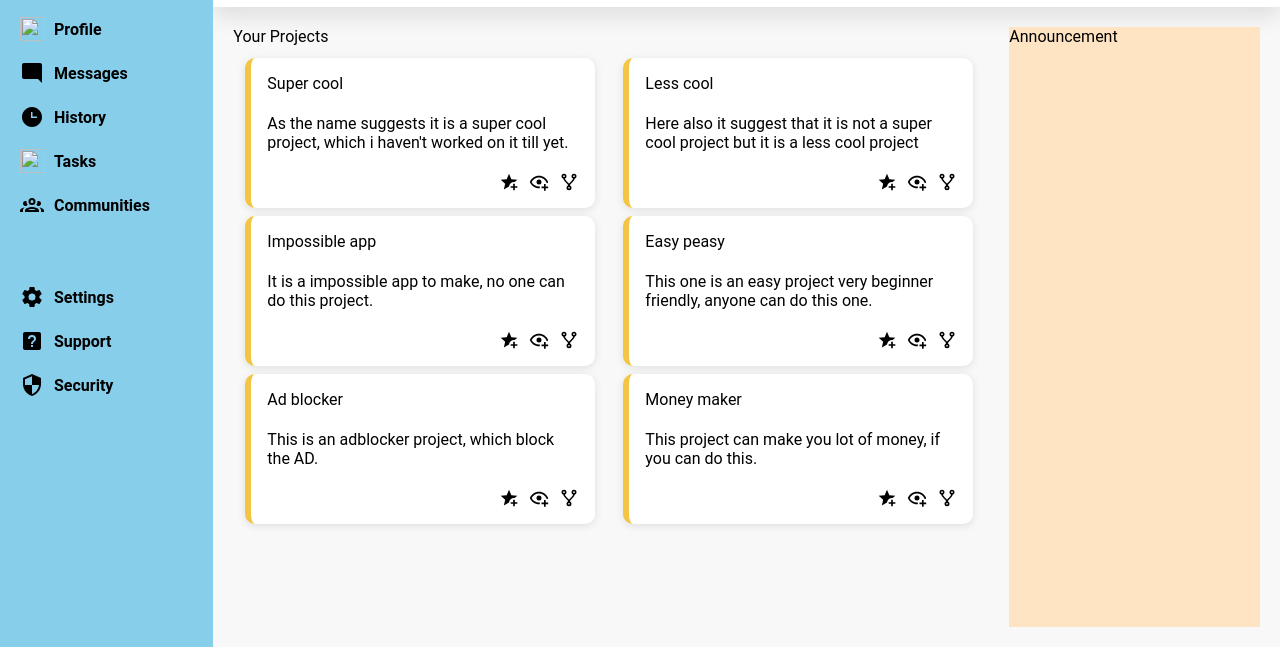
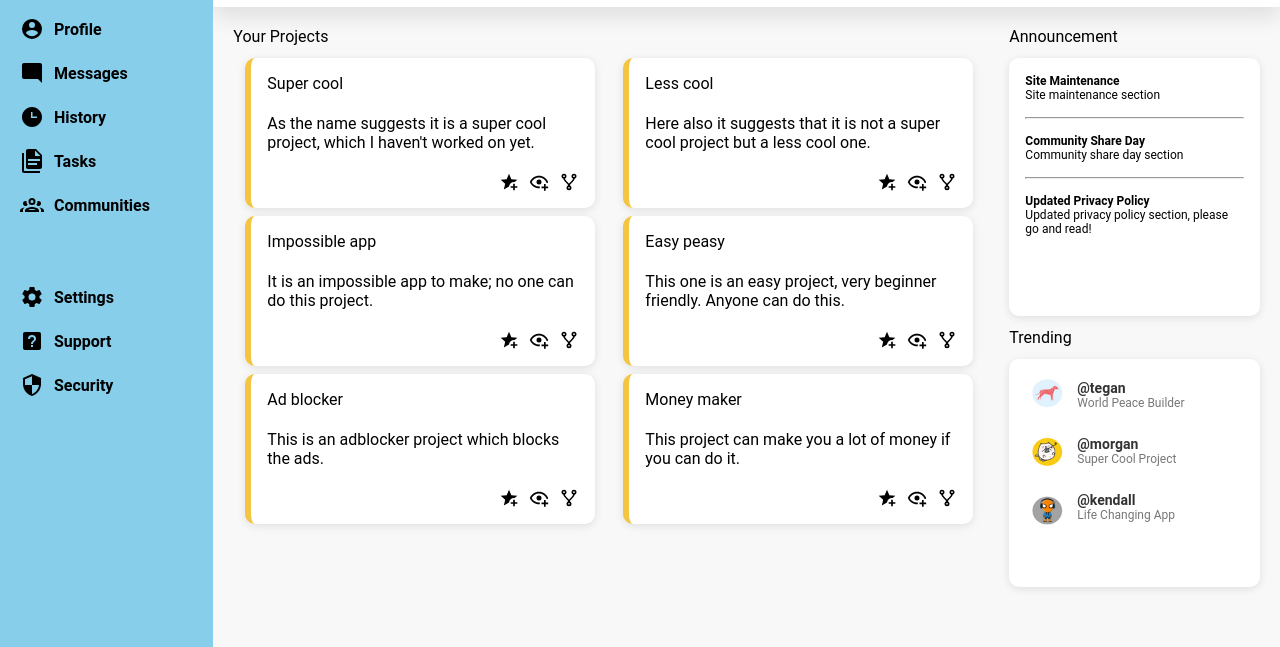
Before and after one commit to Anand-1812/Admin-Dashboard, a plain HTML site: page index.html in a window 1280 px wide. Shown: the part 153-800 px from the top of the page. Drawn offline with Linux system fonts and the light colour scheme.

Commit message:
complete the project

```diff
--- a/index.html
+++ b/index.html
@@ -24,7 +24,12 @@
                 <img class="avatar" src="./images/avataaars.svg" alt="avatar">
                 <div class="admin-msg">
                     <p class="hi">Hi there,</p>
-                    <h2>Anand Kumar <a href="https://x.com/AnandKumar23587" target="_blank" style="text-decoration: none; color: #0d8ddb;">(@anand)</a></h2>
+                    <h2>
+                        Anand Kumar
+                        <a href="https://x.com/AnandKumar23587" target="_blank" style="text-decoration: none; color: #0d8ddb;">
+                            (@anand)
+                        </a>
+                    </h2>
                 </div>
             </div>
             <div class="admin-method">
@@ -34,6 +39,7 @@
             </div>
         </div>
     </header>
+
     <aside class="sidebar">
         <div class="sidebar-item">
             <img src="./images/view-dashboard(1).svg" class="dashboard" alt="Dashboard">
@@ -46,7 +52,7 @@
                 <p>Home</p>
             </div>
             <div class="sidebar-item">
-                <img src="./images/" class="icon">
+                <img src="./images/account-circle.svg" class="icon">
                 <p>Profile</p>
             </div>
             <div class="sidebar-item">
@@ -58,36 +64,38 @@
                 <p>History</p>
             </div>
             <div class="sidebar-item">
-                <img src="./images/" class="icon">
+                <img src="./images/file-document-multiple.svg" class="icon">
                 <p>Tasks</p>
             </div>
             <div class="sidebar-item">
-                <img src="./images/account-group-outline.svg" alt="" class="icon">
+                <img src="./images/account-group-outline.svg" class="icon">
                 <p>Communities</p>
             </div>
         </div>
+
         <div class="bottom-bar">
             <div class="sidebar-item">
-                <img src="./images/cog.svg" alt="" class="icon">
+                <img src="./images/cog.svg" class="icon">
                 <p>Settings</p>
             </div>
             <div class="sidebar-item">
-                <img src="./images/help-box.svg" alt="" class="icon">
+                <img src="./images/help-box.svg" class="icon">
                 <p>Support</p>
             </div>
             <div class="sidebar-item">
-                <img src="./images/security.svg" alt="" class="icon">
+                <img src="./images/security.svg" class="icon">
                 <p>Security</p>
             </div>
         </div>
     </aside>
+
     <main class="content">
         <div class="project">
             <p>Your Projects</p>
             <div class="container">
                 <div class="div one">
                     <p>Super cool</p>
-                    <p>As the name suggests it is a super cool project, which i haven't worked on it till yet.</p>
+                    <p>As the name suggests it is a super cool project, which I haven't worked on yet.</p>
                     <div class="option">
                         <img src="./images/star-plus.svg" alt="like">
                         <img src="./images/eye-plus-outline.svg" alt="view">
@@ -96,7 +104,7 @@
                 </div>
                 <div class="div two">
                     <p>Less cool</p>
-                    <p>Here also it suggest that it is not a super cool project but it is a less cool project</p>
+                    <p>Here also it suggests that it is not a super cool project but a less cool one.</p>
                     <div class="option">
                         <img src="./images/star-plus.svg" alt="like">
                         <img src="./images/eye-plus-outline.svg" alt="view">
@@ -105,7 +113,7 @@
                 </div>
                 <div class="div three">
                     <p>Impossible app</p>
-                    <p>It is a impossible app to make, no one can do this project.</p>
+                    <p>It is an impossible app to make; no one can do this project.</p>
                     <div class="option">
                         <img src="./images/star-plus.svg" alt="like">
                         <img src="./images/eye-plus-outline.svg" alt="view">
@@ -114,7 +122,7 @@
                 </div>
                 <div class="div four">
                     <p>Easy peasy</p>
-                    <p>This one is an easy project very beginner friendly, anyone can do this one.</p>
+                    <p>This one is an easy project, very beginner friendly. Anyone can do this.</p>
                     <div class="option">
                         <img src="./images/star-plus.svg" alt="like">
                         <img src="./images/eye-plus-outline.svg" alt="view">
@@ -123,7 +131,7 @@
                 </div>
                 <div class="div five">
                     <p>Ad blocker</p>
-                    <p>This is an adblocker project, which block the AD.</p>
+                    <p>This is an adblocker project which blocks the ads.</p>
                     <div class="option">
                         <img src="./images/star-plus.svg" alt="like">
                         <img src="./images/eye-plus-outline.svg" alt="view">
@@ -131,8 +139,8 @@
                     </div>
                 </div>
                 <div class="div six">
-                    <P>Money maker</P>
-                    <p>This project can make you lot of money, if you can do this.</p>
+                    <p>Money maker</p>
+                    <p>This project can make you a lot of money if you can do it.</p>
                     <div class="option">
                         <img src="./images/star-plus.svg" alt="like">
                         <img src="./images/eye-plus-outline.svg" alt="view">
@@ -140,10 +148,51 @@
                     </div>
                 </div>
             </div>
+        </div>
 
-        </div>
         <div class="side-content">
             <p>Announcement</p>
+            <div class="announcement">
+                <div>
+                    <p class="text">Site Maintenance</p>
+                    <p>Site maintenance section</p>
+                </div>
+                <hr>
+                <div>
+                    <p class="text">Community Share Day</p>
+                    <p>Community share day section</p>
+                </div>
+                <hr>
+                <div>
+                    <p class="text">Updated Privacy Policy</p>
+                    <p>Updated privacy policy section, please go and read!</p>
+                </div>
+            </div>
+
+            <p>Trending</p>
+            <div class="trending">
+                <div class="person">
+                    <img src="./images/icon_1_transparent.png">
+                    <div class="details">
+                        <p class="username">@tegan</p>
+                        <p class="tagline">World Peace Builder</p>
+                    </div>
+                </div>
+                <div class="person">
+                    <img src="./images/icon_2_transparent.png">
+                    <div class="details">
+                        <p class="username">@morgan</p>
+                        <p class="tagline">Super Cool Project</p>
+                    </div>
+                </div>
+                <div class="person">
+                    <img src="./images/icon_3_transparent.png">
+                    <div class="details">
+                        <p class="username">@kendall</p>
+                        <p class="tagline">Life Changing App</p>
+                    </div>
+                </div>
+            </div>
         </div>
     </main>
 </body>
--- a/styles.css
+++ b/styles.css
@@ -18,12 +18,7 @@ body {
         "sd mn mn mn mn mn"
         "sd mn mn mn mn mn";
 }
-
-/* header {
-} */
-
 .head {
-    /* margin: 12px; */
     padding: 12px;
     grid-area: hd;
     display: flex;
@@ -210,11 +205,6 @@ button:hover {
     width: 75%;
 }
 
-.side-content {
-    width: 25%;
-    background-color: bisque;
-}
-
 .container {
     padding: 12px;
     display: grid;
@@ -238,12 +228,12 @@ button:hover {
     justify-content: space-between;
     border-left: 6px solid #f4c542;
     min-height: 150px;
-
 }
 
 .div img {
     width: 20px;
     height: 20px;
+    cursor: pointer;
 }
 
 .option {
@@ -251,3 +241,71 @@ button:hover {
     justify-content: end;
     gap: 10px;
 }
+
+.side-content {
+    width: 25%;
+    display: flex;
+    flex-direction: column;
+    gap: 12px;
+}
+
+.announcement {
+    height: 43%;
+    padding: 16px;
+    display: flex;
+    flex-direction: column;
+    gap: 15px;
+    background-color: white;
+    box-shadow: 0 2px 8px rgba(0, 0, 0, 0.1);
+    border-radius: 10px;
+    font-size: 12px;
+}
+
+.announcement .text {
+    font-weight: bold;
+}
+
+.announcement div {
+    display: flex;
+    flex-direction: column;
+}
+
+.trending {
+    height: 38%;
+    background-color: white;
+    box-shadow: 0 2px 8px rgba(0, 0, 0, 0.1);
+    border-radius: 10px;
+    padding: 16px;
+    display: flex;
+    flex-direction: column;
+    gap: 16px;
+}
+
+.person {
+    display: flex;
+    align-items: center;
+    gap: 12px;
+}
+
+.person img {
+    width: 40px;
+    height: 40px;
+    border-radius: 50%;
+    object-fit: cover;
+}
+
+.details {
+    display: flex;
+    flex-direction: column;
+}
+
+.username {
+    font-weight: bold;
+    font-size: 14px;
+    color: #333;
+}
+
+.tagline {
+    font-size: 12px;
+    color: #777;
+}
```
